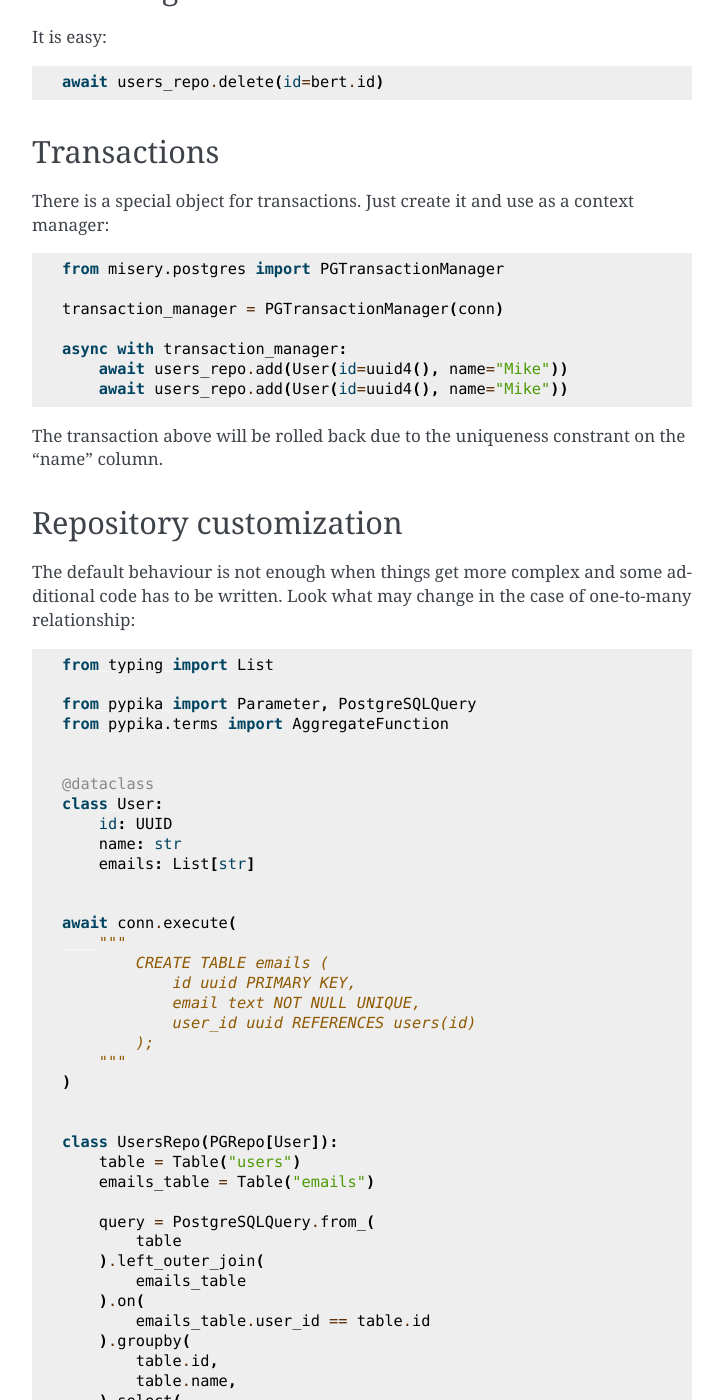
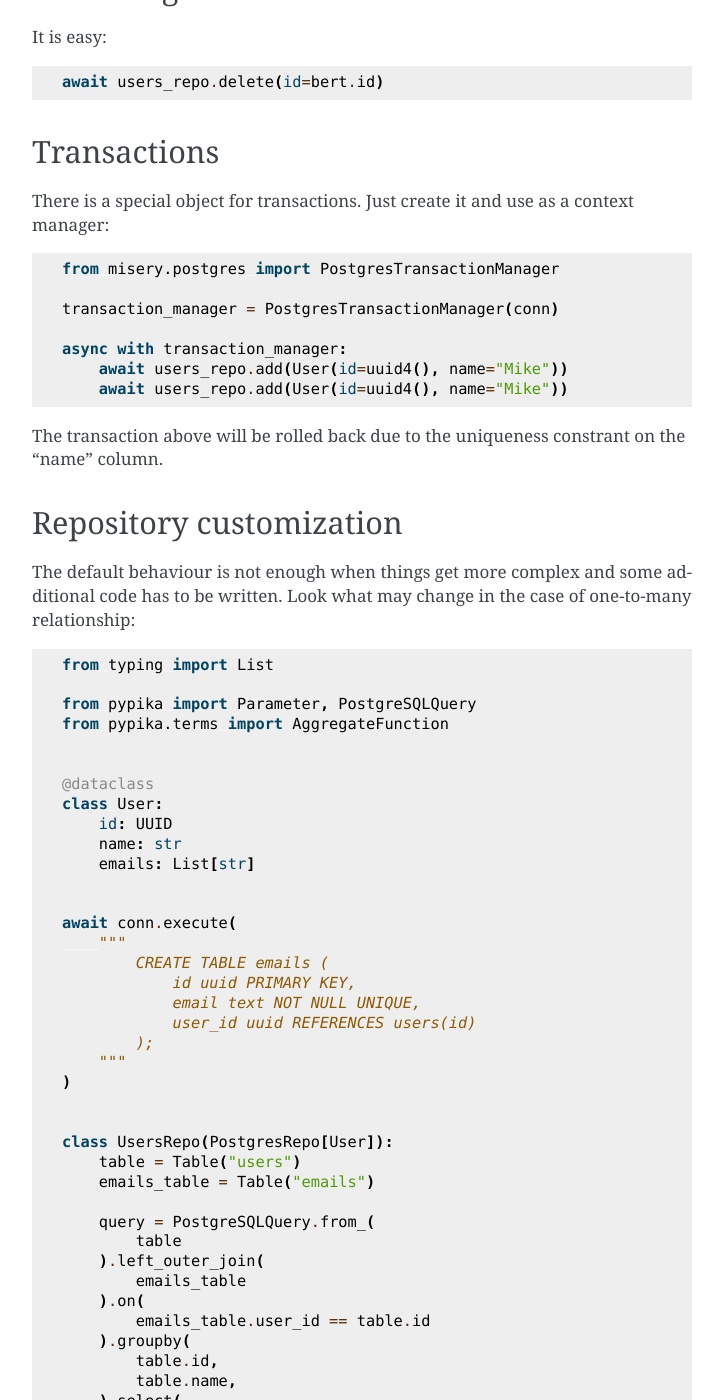
Before and after one commit to meowmeowcode/misery, a Sphinx documentation site: the page built from docs/source/guide.rst, in a window 1280 px wide and 1400 px high, scrolled down 2810 px. Shown: the whole window, without its empty margins (388-1111 px from the left). Built offline with Sphinx 7.4.7, drawn with Linux system fonts in a browser that asks for light colours; some of the changed text lies outside the part shown.

Commit message:
rename PGRepo to PostgresRepo

```diff
--- a/docs/source/guide.rst
+++ b/docs/source/guide.rst
@@ -56,9 +56,9 @@ in your PostgreSQL database for this purpose::
 When we have an entity and a table to store it, we can define a repository::
 
     from pypika import Table
-    from misery.postgres import PGRepo
+    from misery.postgres import PostgresRepo
 
-    class UsersRepo(PGRepo[User]):
+    class UsersRepo(PostgresRepo[User]):
         table = Table("users")
 
 To use the repository we need to instantiate it::
@@ -142,9 +142,9 @@ Transactions
 There is a special object for transactions.
 Just create it and use as a context manager::
 
-    from misery.postgres import PGTransactionManager
+    from misery.postgres import PostgresTransactionManager
 
-    transaction_manager = PGTransactionManager(conn)
+    transaction_manager = PostgresTransactionManager(conn)
 
     async with transaction_manager:
         await users_repo.add(User(id=uuid4(), name="Mike"))
@@ -184,7 +184,7 @@ may change in the case of one-to-many relationship::
     )
 
 
-    class UsersRepo(PGRepo[User]):
+    class UsersRepo(PostgresRepo[User]):
         table = Table("users")
         emails_table = Table("emails")
 
```
Also changed, not shown: 2 other files.
